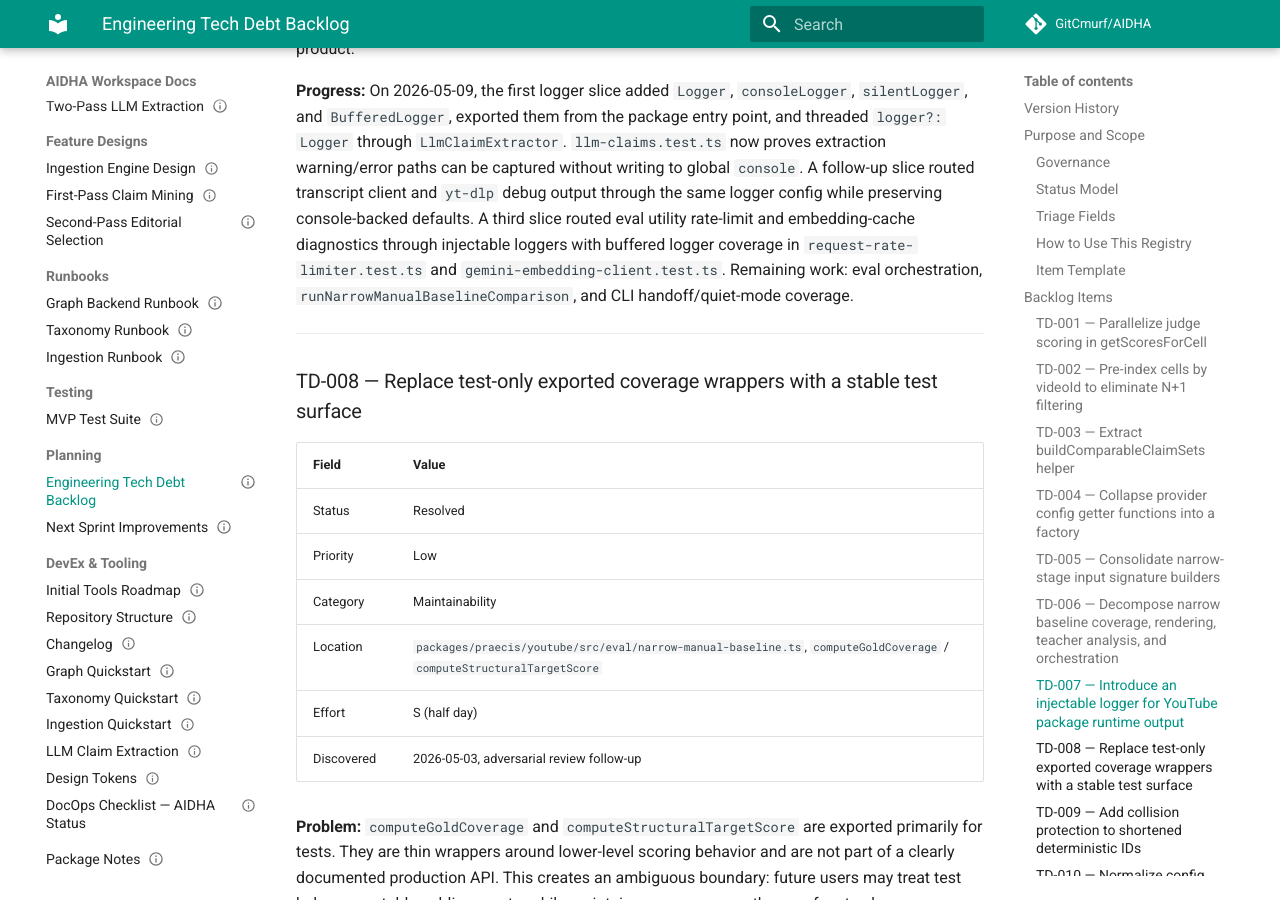
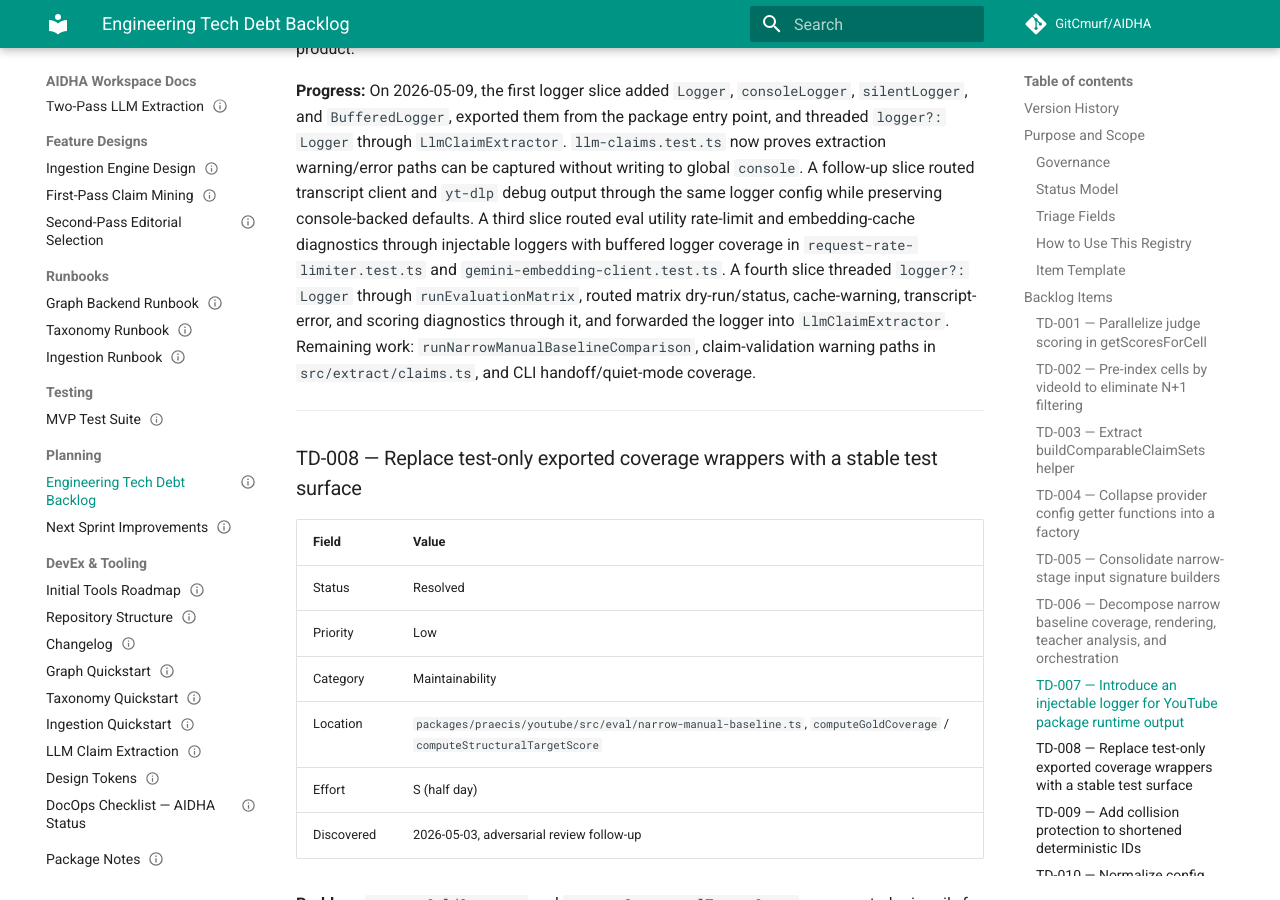
Before and after one commit to GitCmurf/AIDHA, an MkDocs documentation site: the page built from docs/05-planning/tasks/task-007-tech-debt-backlog.md, in a window 1280 px wide and 900 px high, scrolled down 16341 px. Built offline with MkDocs 1.6.1 and Material for MkDocs 9.7.7, drawn with Linux system fonts in a browser that asks for light colours; comment, search, counter and statistics services are not loaded; the version menu is left out.

Commit message:
refactor: route matrix runner logs

```diff
--- a/docs/05-planning/tasks/task-007-tech-debt-backlog.md
+++ b/docs/05-planning/tasks/task-007-tech-debt-backlog.md
@@ -675,8 +675,11 @@ On 2026-05-09, the first logger slice added `Logger`, `consoleLogger`, `silentLo
 without writing to global `console`. A follow-up slice routed transcript client and `yt-dlp` debug
 output through the same logger config while preserving console-backed defaults. A third slice routed
 eval utility rate-limit and embedding-cache diagnostics through injectable loggers with buffered
-logger coverage in `request-rate-limiter.test.ts` and `gemini-embedding-client.test.ts`. Remaining
-work: eval orchestration, `runNarrowManualBaselineComparison`, and CLI handoff/quiet-mode coverage.
+logger coverage in `request-rate-limiter.test.ts` and `gemini-embedding-client.test.ts`. A fourth
+slice threaded `logger?: Logger` through `runEvaluationMatrix`, routed matrix dry-run/status,
+cache-warning, transcript-error, and scoring diagnostics through it, and forwarded the logger into
+`LlmClaimExtractor`. Remaining work: `runNarrowManualBaselineComparison`, claim-validation warning
+paths in `src/extract/claims.ts`, and CLI handoff/quiet-mode coverage.
 
 ---
 
```
Also changed, not shown: 2 other files.
